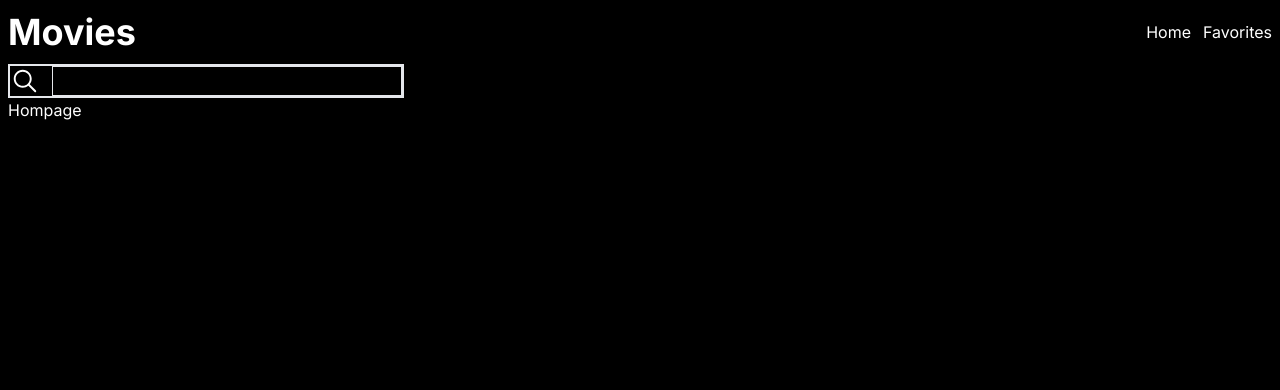
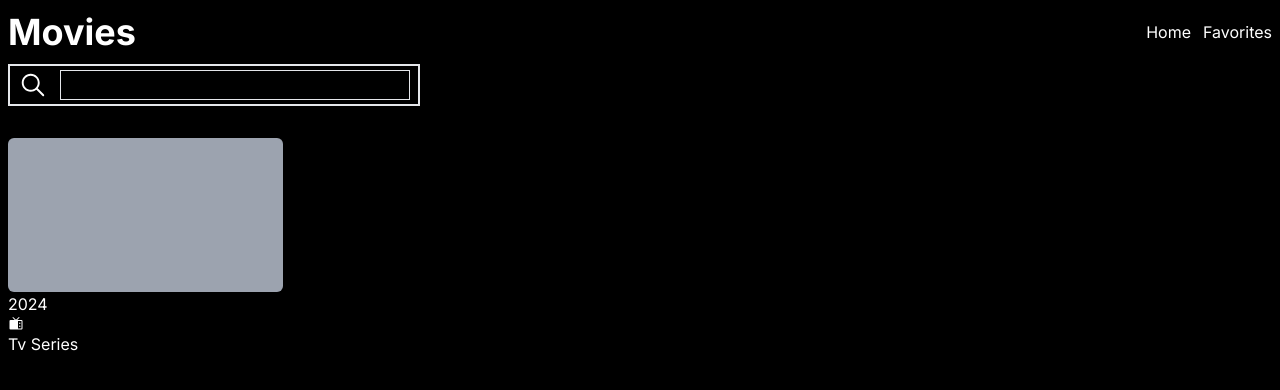
Before and after one commit to help5432/Movie-App-Project, a Next.js app: page / in a window 1280 px wide. Shown: the top 390 px of the page. Built offline with nearby package versions, Linux system fonts and the light colour scheme.

Commit message:
feat: Tv&movie shows 이미지&정보틀 생성

```diff
--- a/src/app/components/searchBar.tsx
+++ b/src/app/components/searchBar.tsx
@@ -6,7 +6,7 @@ type Props = {};
 export default function SearchBar({}: Props) {
   return (
     // w-fit 자식요소에 맞게 설정 max-w-[350px] 350보다 작다면 동적으로 크기조정 350보다 크다면 max350
-    <div className="border-2 w-fit flex gap-3">
+    <div className="border-2 w-fit flex gap-3 px-2 py-1">
       {/* search icon(검색아이콘) felx 수평배치 */}
       <IoIosSearch className="text-3xl" />
       {/* // react icons , <IoIosSearch />  , bg-inherit 부모 bg 상속 검은색 설정이유 text색상이 화이트임 안보여요*/}
--- a/src/app/page.tsx
+++ b/src/app/page.tsx
@@ -1,15 +1,36 @@
 import Image from "next/image";
 import Navbar from "./components/navbar";
 import SearchBar from "./components/searchBar";
+import { PiTelevisionFill } from "react-icons/pi";
 
 export default function Home() {
+  //open api 참고 사이트 https://www.tvmaze.com/api //
+  const api = "https://api.tvmaze.com/shows";
+
   return (
     <div>
       <Navbar />
-      {/* flex flex-col flex컨테이너 자식요소들을 세로배치 */}
-      <div className="max-w-7xl px-2 mx-auto flex flex-col">
+      {/* flex flex-col flex컨테이너 자식요소들을 !세로! 배치 */}
+
+      <div className="max-w-7xl px-2 mx-auto flex flex-col gap-8">
         <SearchBar />
-        <p>Hompage</p>
+        <p>
+          <div className="">
+            {/* 보여줄 Image박스 크기 설정 , 275 x 154 , gray , rounded */}
+            <div className="h-[154px] w-[275px] bg-gray-400 rounded-md"></div>
+
+            {/* years , 아이콘&분류 , ? , televison아이콘 https://react-icons.github.io/react-icons/search/#q=televi */}
+            <div>
+              <div>2024</div>
+
+              {/* icon */}
+              <div>
+                <PiTelevisionFill />
+                <span>Tv Series</span>
+              </div>
+            </div>
+          </div>
+        </p>
       </div>
     </div>
   );
```
